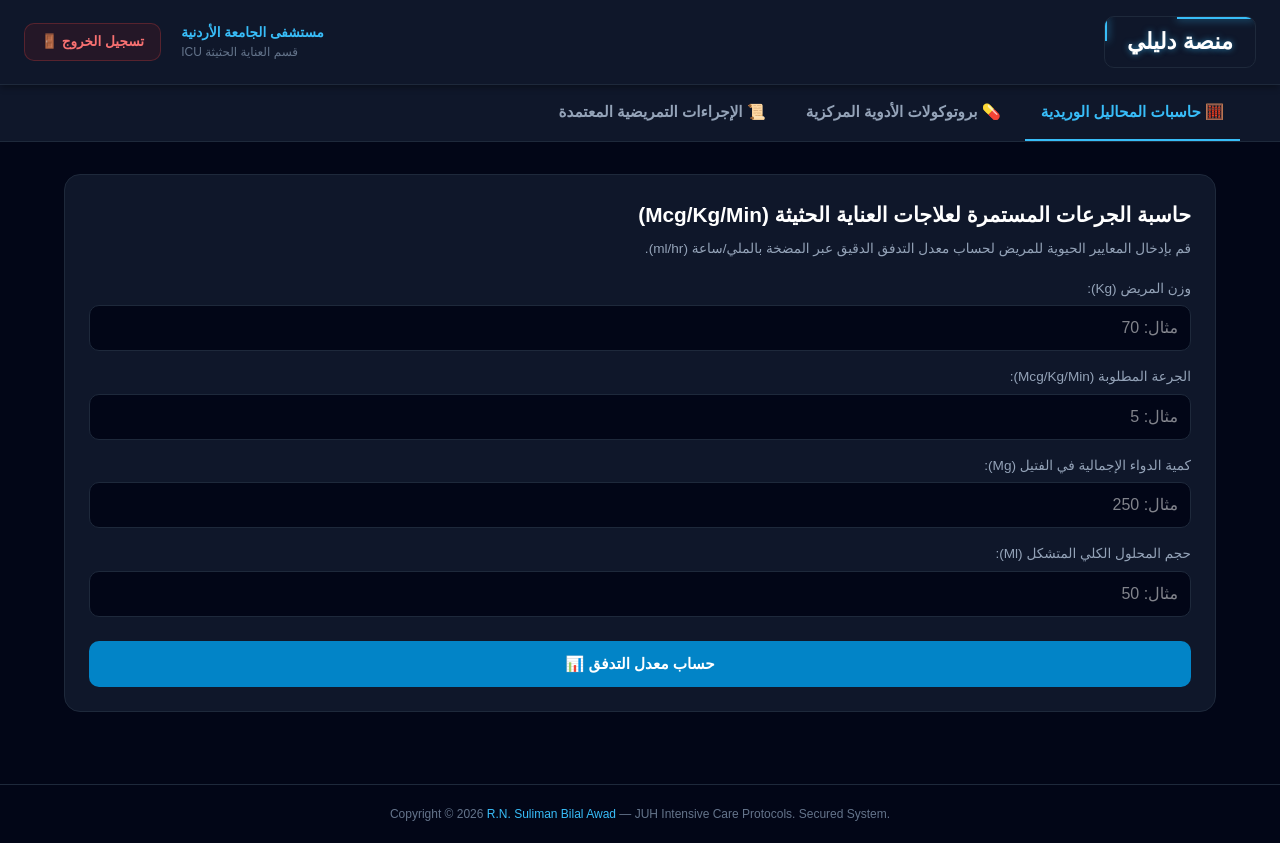
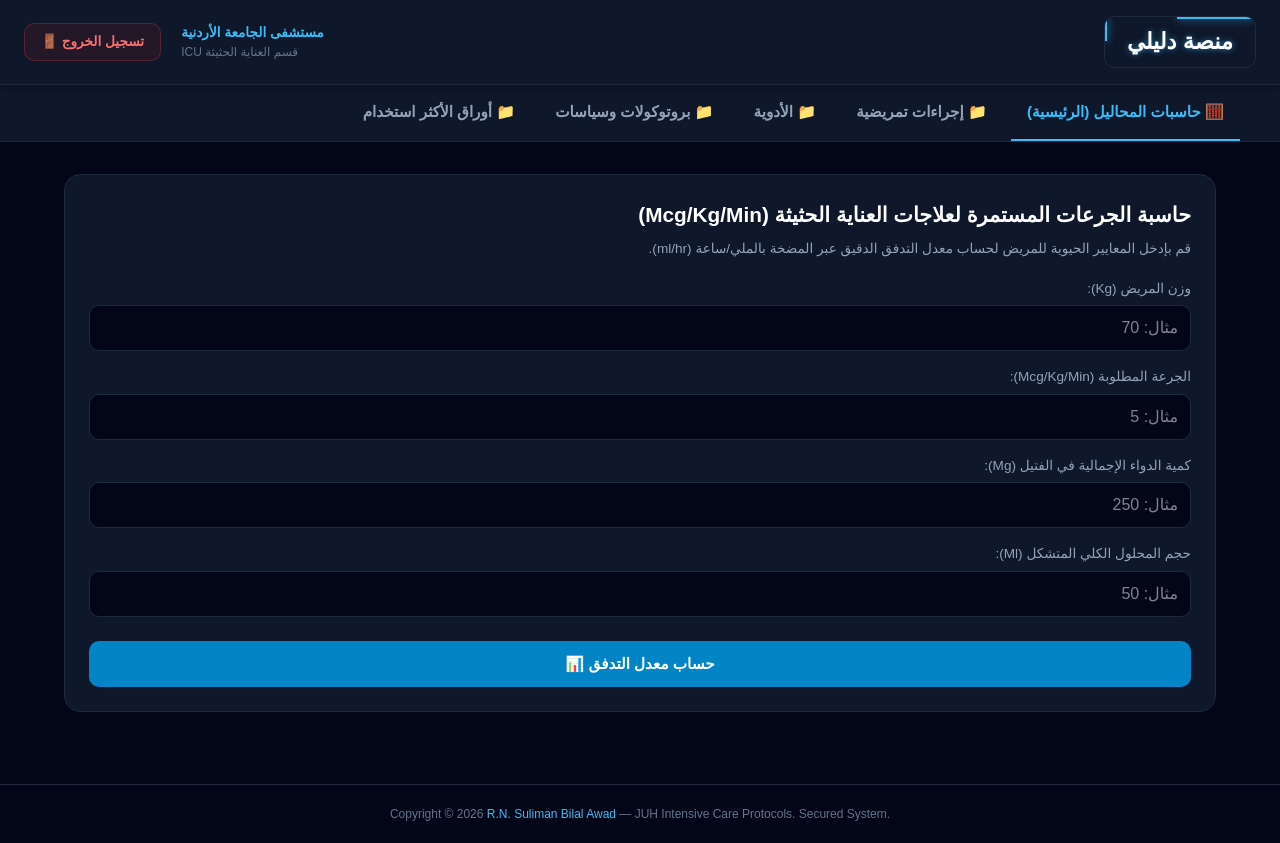
Before and after one commit to samcashbmwusa/icu-adult-infusion-calculator, a Next.js app: page /dashboard in a window 1280 px wide. Built offline with nearby package versions, Linux system fonts and the light colour scheme.

Commit message:
Restore original dashboard components with custom neon perimeter trace framework

```diff
--- a/app/dashboard/page.tsx
+++ b/app/dashboard/page.tsx
@@ -31,7 +31,6 @@ export default function DashboardPage() {
     const ml = parseFloat(fluidMl);
 
     if (w && d && mg && ml) {
-      // المعادلة الطبية لحساب الـ Rate (ml/hr) لأدوية الميكروغرام: (Dose * Weight * 60) / (Concentration in mcg/ml)
       const concentrationMcgMl = (mg * 1000) / ml;
       const rate = (d * w * 60) / concentrationMcgMl;
       setInfusionRate(parseFloat(rate.toFixed(2)));
@@ -71,7 +70,7 @@ export default function DashboardPage() {
         }
       `}} />
 
-      {/* 📋 شريط التنقل العلوي الآمن (Navbar) */}
+      {/* 📋 شريط التنقل العلوي (Navbar) */}
       <header style={{
         backgroundColor: '#0f172a',
         borderBottom: '1px solid #1e293b',
@@ -85,7 +84,7 @@ export default function DashboardPage() {
         zIndex: 50
       }}>
 
-        {/* 🔲 حاوية العنوان الذكية الملتفة بالفريم الضوئي التتبعي المحترف */}
+        {/* 🔲 حاوية العنوان المزودة بالفريم الضوئي التتبعي المحترف */}
         <div style={{
           position: 'relative',
           display: 'inline-block',
@@ -95,7 +94,7 @@ export default function DashboardPage() {
           overflow: 'hidden',
           padding: '2px'
         }}>
-          {/* الخطوط الأربعة التتبعية الفلكية */}
+          {/* الخطوط الأربعة التتبعية الذكية */}
           <div style={{ position: 'absolute', top: '0', right: '0', height: '2px', backgroundColor: '#38bdf8', boxShadow: '0 0 8px #38bdf8', animation: 'topTrace 4s linear infinite' }} />
           <div style={{ position: 'absolute', left: '0', top: '0', width: '2px', backgroundColor: '#38bdf8', boxShadow: '0 0 8px #38bdf8', animation: 'leftTrace 4s linear infinite' }} />
           <div style={{ position: 'absolute', bottom: '0', left: '0', height: '2px', backgroundColor: '#38bdf8', boxShadow: '0 0 8px #38bdf8', animation: 'bottomTrace 4s linear infinite' }} />
@@ -108,7 +107,7 @@ export default function DashboardPage() {
           </div>
         </div>
 
-        {/* معلومات المستخدم وزر الخروج */}
+        {/* معلومات القسم والمستشفى */}
         <div style={{ display: 'flex', alignItems: 'center', gap: '20px' }}>
           <div style={{ textAlign: 'left' }}>
             <span style={{ display: 'block', fontSize: '0.85rem', color: '#38bdf8', fontWeight: '600' }}>مستشفى الجامعة الأردنية</span>
@@ -135,39 +134,51 @@ export default function DashboardPage() {
         </div>
       </header>
 
-      {/* 🗂️ شريط التبويب الفرعي للأقسام الطبية (Tabs) */}
+      {/* 🗂️ شريط التبويب والمجلدات المطلوبة تماماً */}
       <div style={{ backgroundColor: '#0f172a', borderBottom: '1px solid #1e293b', padding: '0 24px' }}>
-        <div style={{ display: 'flex', gap: '8px', maxWidth: '1200px', margin: '0 auto' }}>
+        <div style={{ display: 'flex', gap: '8px', maxWidth: '1200px', margin: '0 auto', overflowX: 'auto' }}>
           <button
             onClick={() => setActiveTab('calculators')}
-            style={{ padding: '16px', fontSize: '0.95rem', fontWeight: '600', color: activeTab === 'calculators' ? '#38bdf8' : '#94a3b8', borderBottom: activeTab === 'calculators' ? '2px solid #38bdf8' : '2px solid transparent', backgroundColor: 'transparent', borderTop: 'none', borderLeft: 'none', borderRight: 'none', cursor: 'pointer' }}
+            style={{ padding: '16px', fontSize: '0.95rem', fontWeight: '600', color: activeTab === 'calculators' ? '#38bdf8' : '#94a3b8', borderBottom: activeTab === 'calculators' ? '2px solid #38bdf8' : '2px solid transparent', backgroundColor: 'transparent', borderTop: 'none', borderLeft: 'none', borderRight: 'none', cursor: 'pointer', whiteSpace: 'nowrap' }}
           >
-            🧮 حاسبات المحاليل الوريدية
+            🧮 حاسبات المحاليل (الرئيسية)
+          </button>
+          <button
+            onClick={() => setActiveTab('protocols')}
+            style={{ padding: '16px', fontSize: '0.95rem', fontWeight: '600', color: activeTab === 'protocols' ? '#38bdf8' : '#94a3b8', borderBottom: activeTab === 'protocols' ? '2px solid #38bdf8' : '2px solid transparent', backgroundColor: 'transparent', borderTop: 'none', borderLeft: 'none', borderRight: 'none', cursor: 'pointer', whiteSpace: 'nowrap' }}
+          >
+            📁 إجراءات تمريضية
           </button>
           <button
             onClick={() => setActiveTab('drugs')}
-            style={{ padding: '16px', fontSize: '0.95rem', fontWeight: '600', color: activeTab === 'drugs' ? '#38bdf8' : '#94a3b8', borderBottom: activeTab === 'drugs' ? '2px solid #38bdf8' : '2px solid transparent', backgroundColor: 'transparent', borderTop: 'none', borderLeft: 'none', borderRight: 'none', cursor: 'pointer' }}
+            style={{ padding: '16px', fontSize: '0.95rem', fontWeight: '600', color: activeTab === 'drugs' ? '#38bdf8' : '#94a3b8', borderBottom: activeTab === 'drugs' ? '2px solid #38bdf8' : '2px solid transparent', backgroundColor: 'transparent', borderTop: 'none', borderLeft: 'none', borderRight: 'none', cursor: 'pointer', whiteSpace: 'nowrap' }}
           >
-            💊 بروتوكولات الأدوية المركزية
+            📁 الأدوية
           </button>
           <button
-            onClick={() => setActiveTab('protocols')}
-            style={{ padding: '16px', fontSize: '0.95rem', fontWeight: '600', color: activeTab === 'protocols' ? '#38bdf8' : '#94a3b8', borderBottom: activeTab === 'protocols' ? '2px solid #38bdf8' : '2px solid transparent', backgroundColor: 'transparent', borderTop: 'none', borderLeft: 'none', borderRight: 'none', cursor: 'pointer' }}
+            onClick={() => setActiveTab('policies')}
+            style={{ padding: '16px', fontSize: '0.95rem', fontWeight: '600', color: activeTab === 'policies' ? '#38bdf8' : '#94a3b8', borderBottom: activeTab === 'policies' ? '2px solid #38bdf8' : '2px solid transparent', backgroundColor: 'transparent', borderTop: 'none', borderLeft: 'none', borderRight: 'none', cursor: 'pointer', whiteSpace: 'nowrap' }}
           >
-            📜 الإجراءات التمريضية المعتمدة
+            📁 بروتوكولات وسياسات
+          </button>
+          <button
+            onClick={() => setActiveTab('mostUsed')}
+            style={{ padding: '16px', fontSize: '0.95rem', fontWeight: '600', color: activeTab === 'mostUsed' ? '#38bdf8' : '#94a3b8', borderBottom: activeTab === 'mostUsed' ? '2px solid #38bdf8' : '2px solid transparent', backgroundColor: 'transparent', borderTop: 'none', borderLeft: 'none', borderRight: 'none', cursor: 'pointer', whiteSpace: 'nowrap' }}
+          >
+            📁 أوراق الأكثر استخدام
           </button>
         </div>
       </div>
 
-      {/* 📊 محتوى لوحة التحكم التفصيلي المستعاد */}
+      {/* 📊 المحتوى التفصيلي المبني على المجلدات النشطة */}
       <main style={{ padding: '32px 24px', maxWidth: '1200px', margin: '0 auto' }}>
 
-        {/* القسم الأول: الحاسبات الطبية */}
+        {/* المجلد الرئيسي: حاسبة المحاليل */}
         {activeTab === 'calculators' && (
           <div style={{ display: 'grid', gridTemplateColumns: '1fr', gap: '24px' }}>
             <div style={{ backgroundColor: '#0f172a', border: '1px solid #1e293b', borderRadius: '16px', padding: '24px' }}>
               <h2 style={{ fontSize: '1.3rem', fontWeight: '700', color: '#ffffff', marginBottom: '8px' }}>حاسبة الجرعات المستمرة لعلاجات العناية الحثيثة (Mcg/Kg/Min)</h2>
-              <p style={{ color: '#94a3b8', fontSize: '0.85rem', marginBottom: '20px' }}>قم بإدخال المعايير الحيوية للمريض لحساب معدل التدفق الدقيق عبر المضخة بالملي/ساعة (ml/hr).</p>
+              <p style={{ color: '#94a3b8', fontSize: '0.85rem', marginBottom: '20px' }}>قم بإدخل المعايير الحيوية للمريض لحساب معدل التدفق الدقيق عبر المضخة بالملي/ساعة (ml/hr).</p>
 
               <form onSubmit={calculateInfusion} style={{ display: 'grid', gridTemplateColumns: '1fr', gap: '16px' }}>
                 <div style={{ display: 'grid', gridTemplateColumns: '1fr', gap: '16px' }}>
@@ -202,19 +213,30 @@ export default function DashboardPage() {
           </div>
         )}
 
-        {/* القسم الثاني: بروتوكولات الأدوية المركزية */}
+        {/* مجلد: إجراءات تمريضية */}
+        {activeTab === 'protocols' && (
+          <div style={{ backgroundColor: '#0f172a', border: '1px solid #1e293b', borderRadius: '16px', padding: '24px' }}>
+            <h3 style={{ fontSize: '1.2rem', fontWeight: '700', color: '#ffffff', marginBottom: '12px' }}>مجلد الإجراءات التمريضية المعتمدة (Nursing Procedures)</h3>
+            <ul style={{ color: '#cbd5e1', fontSize: '0.95rem', lineHeight: '1.8', paddingRight: '20px' }}>
+              <li>يجب غسل وتطهير منافذ القساطر باستخدام الكلورهكسيدين (Chlorhexidine 2%) لمدة 15 ثانية وتجفيفها كلياً قبل الاستخدام.</li>
+              <li>تغيير الضمادات الشفافة (Tegaderm) كل 7 أيام أو فوراً في حال تلوثها أو رطوبتها.</li>
+              <li>استبدال قساطر الفولي (Foleys Catheter) والتعامل مع الغيارات الجراحية وفق شروط التعقيم الكامل الصارمة لتفادي الـ CAUTI.</li>
+            </ul>
+          </div>
+        )}
+
+        {/* مجلد: الأدوية */}
         {activeTab === 'drugs' && (
-          <div style={{ display: 'grid', gridTemplateColumns: '1fr', gap: '20px' }}>
           <div style={{ backgroundColor: '#0f172a', border: '1px solid #1e293b', borderRadius: '16px', padding: '24px' }}>
-              <h3 style={{ fontSize: '1.2rem', fontWeight: '700', color: '#ffffff', marginBottom: '16px' }}>أدلة تحضير ومعايرة أدوية الخطورة العالية (High-Alert Medications)</h3>
+            <h3 style={{ fontSize: '1.2rem', fontWeight: '700', color: '#ffffff', marginBottom: '16px' }}>مجلد أدلة تحضير ومعايرة أدوية الخطورة العالية (High-Alert Medications)</h3>
             <div style={{ overflowX: 'auto' }}>
               <table style={{ width: '100%', borderCollapse: 'collapse', textAlign: 'right' }}>
                 <thead>
                   <tr style={{ borderBottom: '1px solid #1e293b', color: '#38bdf8' }}>
                     <th style={{ padding: '12px' }}>اسم العلاج</th>
                     <th style={{ padding: '12px' }}>التركيز المعياري</th>
-                      <th style={{ padding: '12px' }}>سائل التمديد المعتمد</th>
-                      <th style={{ padding: '12px' }}>الجرعة المبدئية المعمارية</th>
+                    <th style={{ padding: '12px' }}>سائل التمديد</th>
+                    <th style={{ padding: '12px' }}>الجرعة المبدئية</th>
                   </tr>
                 </thead>
                 <tbody>
@@ -223,12 +245,6 @@ export default function DashboardPage() {
                     <td style={{ padding: '12px' }}>4 mg / 50 ml</td>
                     <td style={{ padding: '12px' }}>D5W / Normal Saline</td>
                     <td style={{ padding: '12px' }}>0.05 - 0.1 mcg/kg/min</td>
-                    </tr>
-                    <tr style={{ borderBottom: '1px solid #1e293b' }}>
-                      <td style={{ padding: '12px', fontWeight: '600' }}>Dopamine</td>
-                      <td style={{ padding: '12px' }}>200 mg / 50 ml</td>
-                      <td style={{ padding: '12px' }}>D5W / Normal Saline</td>
-                      <td style={{ padding: '12px' }}>2 - 5 mcg/kg/min</td>
                   </tr>
                   <tr style={{ borderBottom: '1px solid #1e293b' }}>
                     <td style={{ padding: '12px', fontWeight: '600' }}>Amiodarone</td>
@@ -240,26 +256,31 @@ export default function DashboardPage() {
               </table>
             </div>
           </div>
+        )}
+
+        {/* مجلد: بروتوكولات وسياسات */}
+        {activeTab === 'policies' && (
+          <div style={{ backgroundColor: '#0f172a', border: '1px solid #1e293b', borderRadius: '16px', padding: '24px' }}>
+            <h3 style={{ fontSize: '1.2rem', fontWeight: '700', color: '#ffffff', marginBottom: '12px' }}>مجلد السياسات الإدارية والبروتوكولات الطبية المحمية</h3>
+            <p style={{ color: '#94a3b8', fontSize: '0.95rem', lineHeight: '1.6' }}>
+              يحتوي هذا القسم على السياسات المحدثة الخاصة بمستشفى الجامعة الأردنية لقسم العناية الحثيثة (ICU Protocols). يرجى الالتزام بالمعايير المؤسسية أثناء تقديم الرعاية الطبية.
+            </p>
           </div>
         )}
 
-        {/* القسم الثالث: الإجراءات التمريضية المعتمدة */}
-        {activeTab === 'protocols' && (
-          <div style={{ display: 'grid', gridTemplateColumns: '1fr', gap: '20px' }}>
+        {/* مجلد: أوراق الأكثر استخدام */}
+        {activeTab === 'mostUsed' && (
           <div style={{ backgroundColor: '#0f172a', border: '1px solid #1e293b', borderRadius: '16px', padding: '24px' }}>
-              <h3 style={{ fontSize: '1.2rem', fontWeight: '700', color: '#ffffff', marginBottom: '12px' }}>دليل العناية بالخطوط الشريانية والوريدية المركزية (CVC Care)</h3>
-              <ul style={{ color: '#cbd5e1', fontSize: '0.95rem', lineHeight: '1.8', paddingRight: '20px' }}>
-                <li>يجب غسل وتطهير منافذ القساطر باستخدام الكلورهكسيدين (Chlorhexidine 2%) لمدة 15 ثانية وتجفيفها كلياً قبل الاستخدام.</li>
-                <li>تغيير الضمادات الشفافة (Tegaderm) كل 7 أيام أو فوراً في حال تلوثها، رطوبتها، أو فك حوافها.</li>
-                <li>استبدال قساطر الفولي (Foleys Catheter) والتعامل مع الغيارات الجراحية وفق شروط التعقيم الكامل الصارمة لتفادي الـ CAUTI.</li>
-              </ul>
-            </div>
+            <h3 style={{ fontSize: '1.2rem', fontWeight: '700', color: '#ffffff', marginBottom: '12px' }}>مجلد النماذج والأوراق الأكثر استخداماً (Most Used Forms)</h3>
+            <p style={{ color: '#94a3b8', fontSize: '0.95rem', lineHeight: '1.6' }}>
+              مخططات المراقبة الحيوية اليومية، أوراق تتبع السوائل (Intake/Output Charts)، ونماذج استلام وتسليم الشفتات التمريضية الجاهزة للطباعة والرجوع السريع.
+            </p>
           </div>
         )}
 
       </main>
 
-      {/* 📜 تذييل الحقوق القانونية السفلي */}
+      {/* 📜 تذييل الحقوق القانونية */}
       <footer style={{ borderTop: '1px solid #1e293b', padding: '20px', marginTop: '40px', textAlign: 'center' }} dir="ltr">
         <p style={{ fontSize: '0.75rem', color: '#64748b', margin: '0' }}>
           Copyright © 2026 <span style={{ color: '#38bdf8' }}>R.N. Suliman Bilal Awad</span> — JUH Intensive Care Protocols. Secured System.
```
Lines whose indentation alone changed are shown as unchanged.
